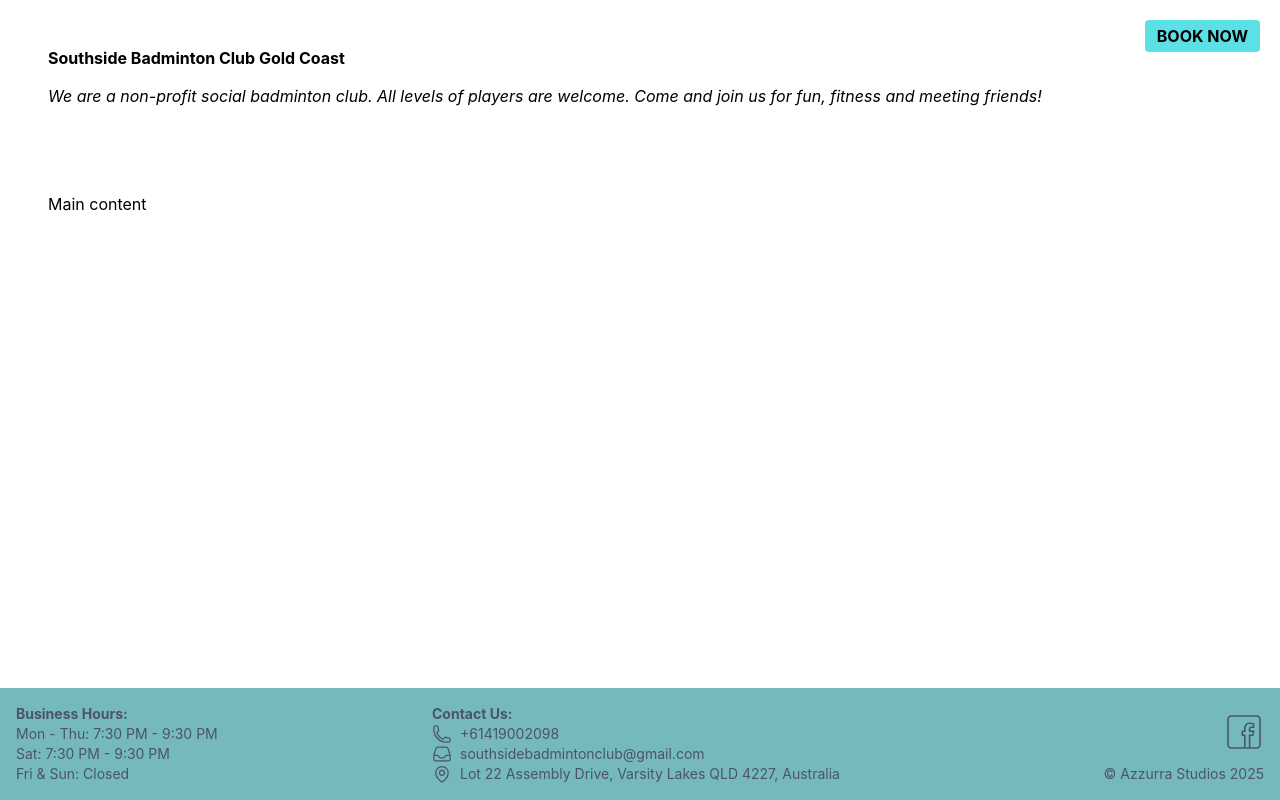
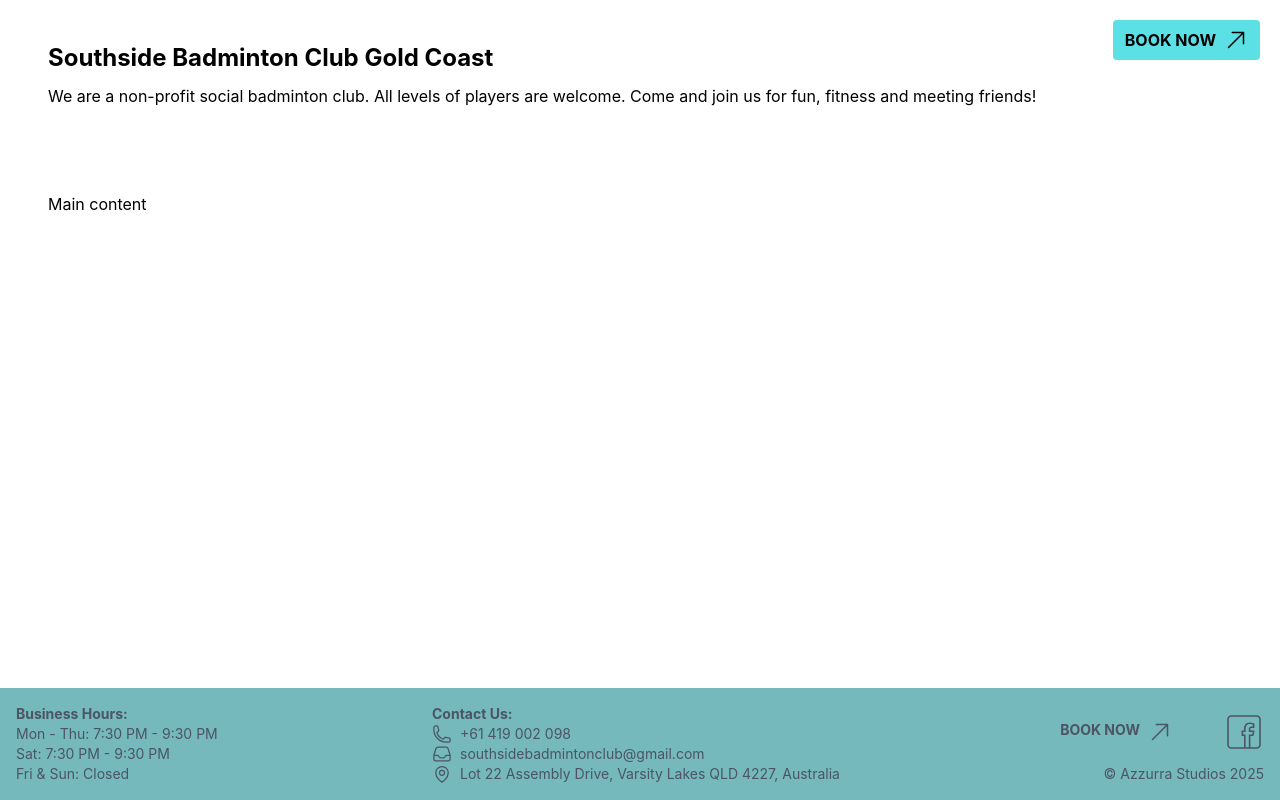
Before and after one commit to amanda-yee/southside-badminton-club, a React (Create React App) app: page / in a window 1280 px wide. Built offline with nearby package versions, Linux system fonts and the light colour scheme.

Commit message:
add book now to footer

```diff
--- a/src/App.js
+++ b/src/App.js
@@ -1,22 +1,23 @@
 import './App.css';
-import { FacebookIcon, PhoneIcon, EmailIcon, PinIcon } from './components/Icons';
+import { FacebookIcon, PhoneIcon, EmailIcon, PinIcon, DiagonalArrowIcon } from './components/Icons';
 
 function App() {
   return (
     <div className="grid grid-rows-[auto_1fr_auto] min-h-screen">
         <header className="grid grid-rows-[20px_1fr_20px] items-center justify-items-left gap-4 sm:p-12 sm:pb-0 font-[family-name:var(--font-geist-sans)]">
-        <h1 className="flex items-center gap-2 font-bold">
+          <h1 className="text-2xl flex items-center gap-2 font-bold">
               Southside Badminton Club Gold Coast
+
           </h1>
-        <p className="italic">
+        <p>
           We are a non-profit social badminton club. All levels of players are welcome. Come and join us for fun, fitness and meeting friends!
         </p>
 
-        <a className="absolute top-5 right-5 bg-[#5be0e6] font-bold py-1 px-3 rounded hover:text-[#FFFFFF]"
+        <a className="absolute top-5 right-5 bg-[#5be0e6] inline-flex gap-2 font-bold py-2 px-3 rounded hover:text-[#FFFFFF]"
            href="https://events.humanitix.com/southside-badminton-club-session-booking"
            target="_blank"
           >
-          BOOK NOW
+          BOOK NOW <DiagonalArrowIcon />
         </a>
       </header>
 
@@ -36,19 +37,26 @@ function App() {
         <div>
           <p className="font-bold">Contact Us:</p>
           <ul >
-            <li className="flex items-center gap-2"><PhoneIcon />+61419002098</li>
+            <li className="flex items-center gap-2"><PhoneIcon />+61 419 002 098</li>
             <li className="flex items-center gap-2"><EmailIcon /> southsidebadmintonclub@gmail.com</li>
             <li className="flex items-center gap-2"><PinIcon />Lot 22 Assembly Drive, Varsity Lakes QLD 4227, Australia</li>
           </ul>
         </div>
         {/* items-end push to right, justify-end pushes to bottom */}
-        <div className="text-right flex flex-col gap-3 items-end justify-end">
-          <a
-            href="https://www.facebook.com/p/Southside-Badminton-Club-Gold-Coast-100033686513550/"
+        <div className="text-right flex flex-col gap-3 items-end justify-end ">
+          <div className="flex items-center gap-10">
+            <a className="inline-flex font-bold gap-2 py-1 px-3 rounded hover:text-[#FFFFFF]"
+                href="https://events.humanitix.com/southside-badminton-club-session-booking"
                 target="_blank"
             >
+              BOOK NOW <DiagonalArrowIcon />
+            </a>
+
+            <a href="https://www.facebook.com/p/Southside-Badminton-Club-Gold-Coast-100033686513550/" target="_blank">
               <FacebookIcon />
             </a>
+          </div>
+
           <span>&copy; Azzurra Studios 2025</span>
         </div>
       </footer>
--- a/src/components/Icons.js
+++ b/src/components/Icons.js
@@ -1,10 +1,3 @@
-// export const GlobeIcon = () => (
-//     <svg xmlns="http://www.w3.org/2000/svg" viewBox="0 0 24 24" fill="currentColor" class="size-6">
-//         <path d="M15.75 8.25a.75.75 0 0 1 .75.75c0 1.12-.492 2.126-1.27 2.812a.75.75 0 1 1-.992-1.124A2.243 2.243 0 0 0 15 9a.75.75 0 0 1 .75-.75Z" />
-//         <path fill-rule="evenodd" d="M12 2.25c-5.385 0-9.75 4.365-9.75 9.75s4.365 9.75 9.75 9.75 9.75-4.365 9.75-9.75S17.385 2.25 12 2.25ZM4.575 15.6a8.25 8.25 0 0 0 9.348 4.425 1.966 1.966 0 0 0-1.84-1.275.983.983 0 0 1-.97-.822l-.073-.437c-.094-.565.25-1.11.8-1.267l.99-.282c.427-.123.783-.418.982-.816l.036-.073a1.453 1.453 0 0 1 2.328-.377L16.5 15h.628a2.25 2.25 0 0 1 1.983 1.186 8.25 8.25 0 0 0-6.345-12.4c.044.262.18.503.389.676l1.068.89c.442.369.535 1.01.216 1.49l-.51.766a2.25 2.25 0 0 1-1.161.886l-.143.048a1.107 1.107 0 0 0-.57 1.664c.369.555.169 1.307-.427 1.605L9 13.125l.423 1.059a.956.956 0 0 1-1.652.928l-.679-.906a1.125 1.125 0 0 0-1.906.172L4.575 15.6Z" clip-rule="evenodd" />
-//     </svg>
-// );
-
 // fill-current means the SVG fill color inherits from the current text color (i.e. what the footer text color is)
 export const FacebookIcon = () => (
     <svg xmlns="http://www.w3.org/2000/svg" x="0px" y="0px" viewBox="0 0 50 50" className="fill-current size-10">
@@ -33,3 +26,10 @@ export const PinIcon = () => (
         <path stroke-linecap="round" stroke-linejoin="round" d="M19.5 10.5c0 7.142-7.5 11.25-7.5 11.25S4.5 17.642 4.5 10.5a7.5 7.5 0 1 1 15 0Z" />
     </svg>
 );
+
+
+export const DiagonalArrowIcon = () => (
+    <svg xmlns="http://www.w3.org/2000/svg" fill="none" viewBox="0 0 24 24" stroke-width="1.5" stroke="currentColor" class="size-6">
+        <path stroke-linecap="round" stroke-linejoin="round" d="m4.5 19.5 15-15m0 0H8.25m11.25 0v11.25" />
+    </svg>
+);
```
Lines whose indentation alone changed are shown as unchanged.
